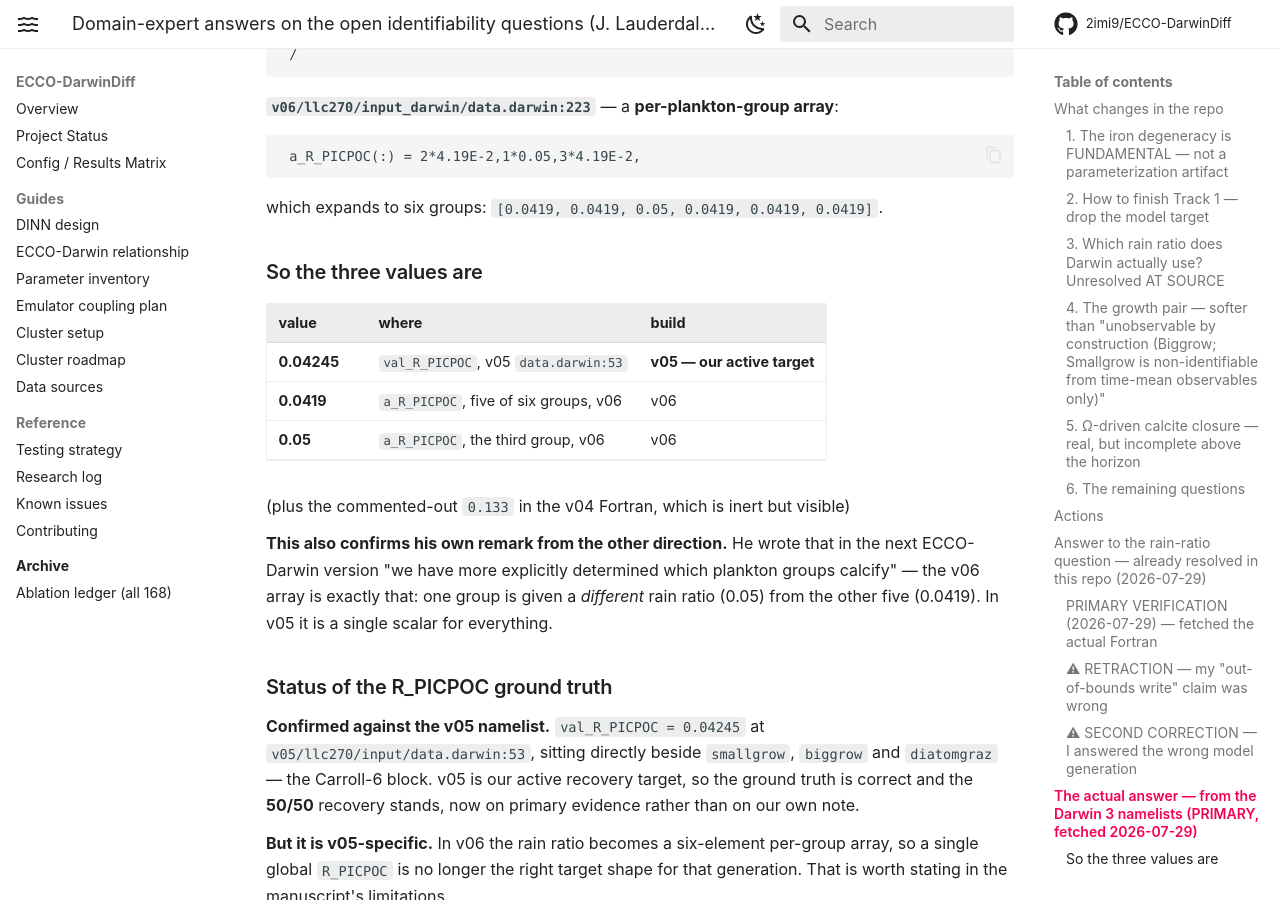
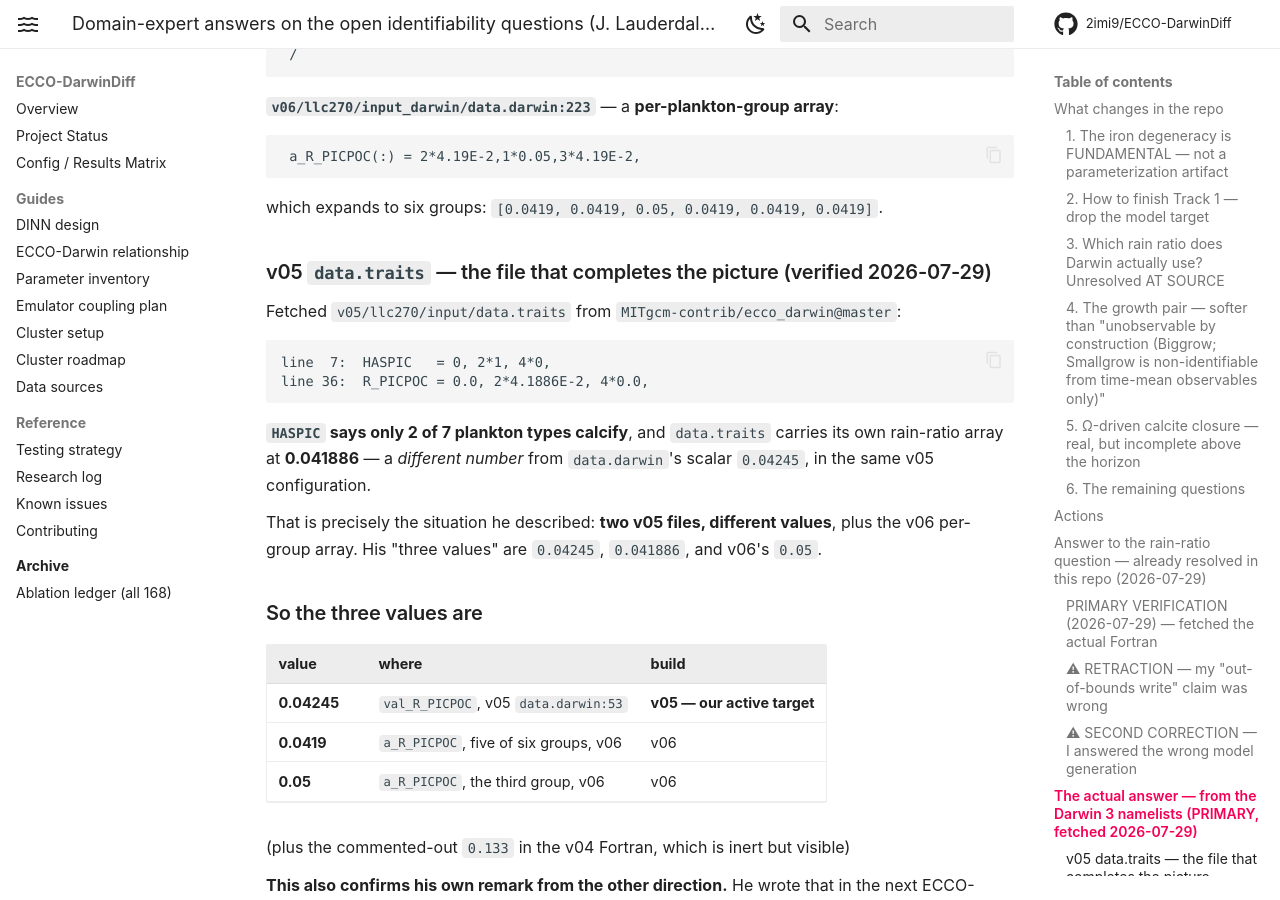
Before and after one commit to 2imi9/ECCO-DarwinDiff, an MkDocs documentation site: the page built from docs/findings/2026-07-29_lauderdale_answers.md, in a window 1280 px wide and 900 px high, scrolled down 6536 px. Built offline with MkDocs 1.6.1 and Material for MkDocs 9.7.7, drawn with Linux system fonts in a browser that asks for light colours; comment, search, counter and statistics services are not loaded.

Commit message:
docs(findings): v05 data.traits carries a DIFFERENT rain ratio from data.darwin
Completes the answer to the three-values question, verified from primary source.

v05/llc270/input/data.traits:
  line  7   HASPIC   = 0, 2*1, 4*0
  line 36   R_PICPOC = 0.0, 2*4.1886E-2, 4*0.0

So HASPIC says only 2 of 7 plankton types calcify, and data.traits carries its
own rain-ratio array at 0.041886 -- a different number from data.darwin's scalar
0.04245, in the SAME v05 configuration.

That is exactly the situation he described: two v05 files with different values,
plus the v06 per-group array. The three values are 0.04245 (data.darwin),
0.041886 (data.traits) and 0.05 (v06 third group).

Found by the coccolith screen agent while verifying which plankton types calcify;
I had only located data.darwin.

````diff
--- a/docs/findings/2026-07-29_lauderdale_answers.md
+++ b/docs/findings/2026-07-29_lauderdale_answers.md
@@ -259,6 +259,22 @@ Fetched from `MITgcm-contrib/ecco_darwin@master`:
 
 which expands to six groups: `[0.0419, 0.0419, 0.05, 0.0419, 0.0419, 0.0419]`.
 
+### v05 `data.traits` — the file that completes the picture (verified 2026-07-29)
+
+Fetched `v05/llc270/input/data.traits` from `MITgcm-contrib/ecco_darwin@master`:
+
+```
+line  7:  HASPIC   = 0, 2*1, 4*0,
+line 36:  R_PICPOC = 0.0, 2*4.1886E-2, 4*0.0,
+```
+
+**`HASPIC` says only 2 of 7 plankton types calcify**, and `data.traits` carries its own rain-ratio
+array at **0.041886** — a *different number* from `data.darwin`'s scalar `0.04245`, in the same v05
+configuration.
+
+That is precisely the situation he described: **two v05 files, different values**, plus the v06
+per-group array. His "three values" are `0.04245`, `0.041886`, and v06's `0.05`.
+
 ### So the three values are
 
 | value | where | build |
````
